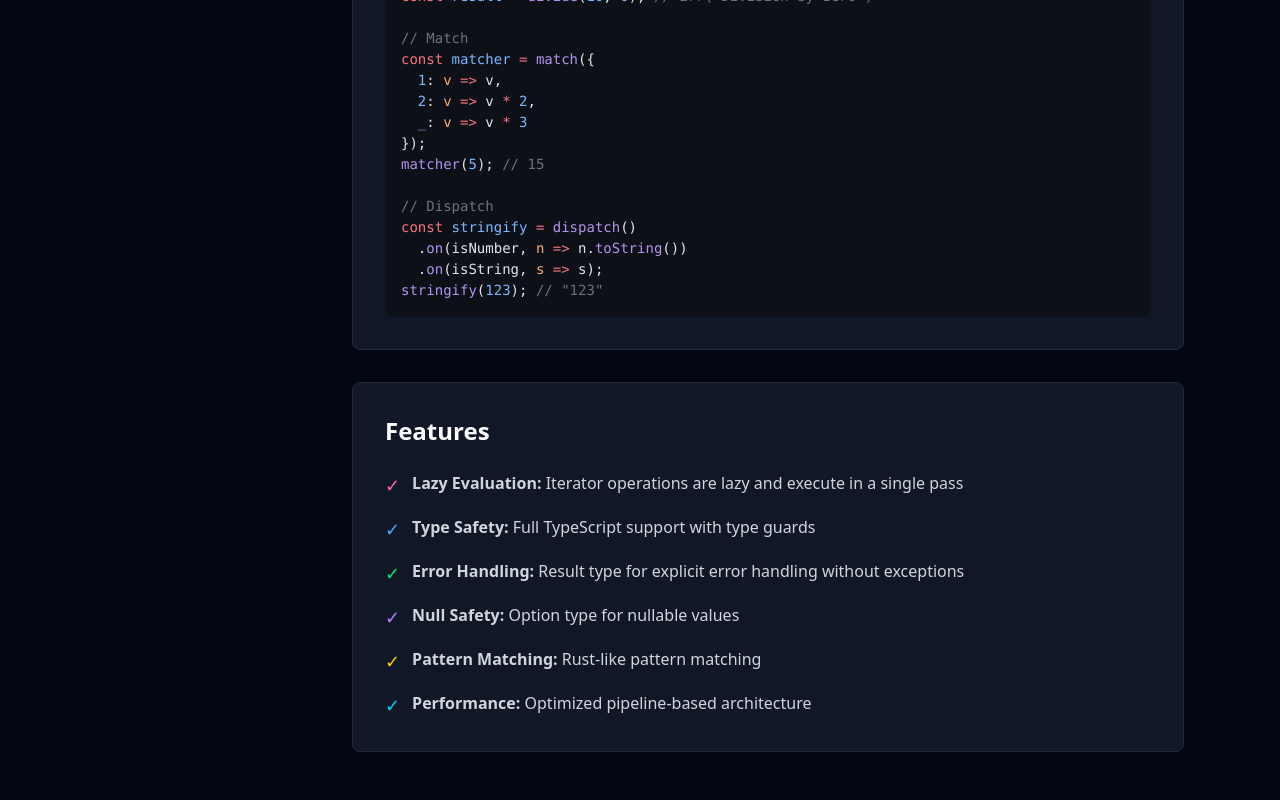
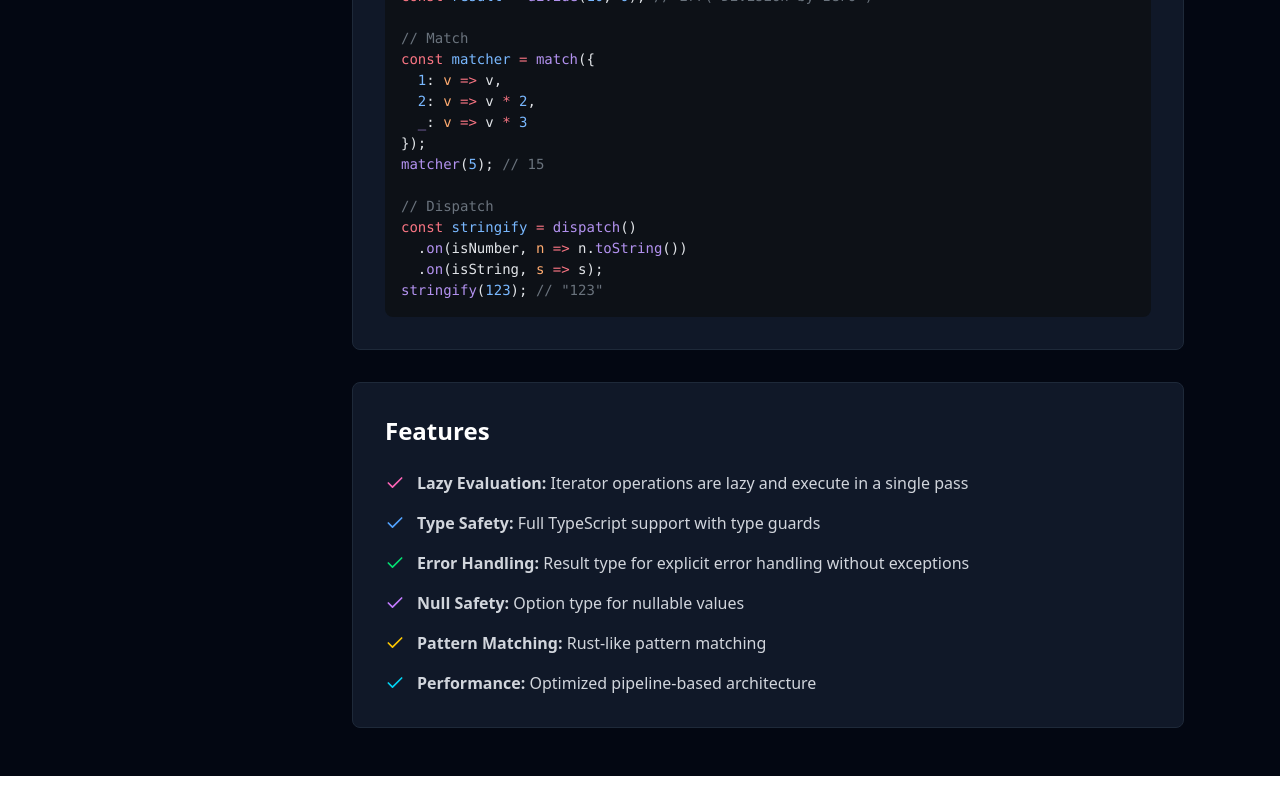
Before and after one commit to LisovskiyIvan/alien-utils, a Vue app in the folder app/docs/: page / in a window 1280 px wide. Shown: the part 1207-2007 px from the top of the page. After the commit the page ends 1983 px from the top, so only its background shows below. Built offline with nearby package versions, Linux system fonts and the light colour scheme.

Commit message:
new icons

```diff
--- a/app/docs/package.json
+++ b/app/docs/package.json
@@ -16,6 +16,7 @@
   },
   "dependencies": {
     "@tailwindcss/vite": "^4.1.18",
+    "lucide-vue-next": "^0.562.0",
     "pinia": "^3.0.4",
     "shiki": "^3.20.0",
     "tailwindcss": "^4.1.18",
--- a/app/docs/src/App.vue
+++ b/app/docs/src/App.vue
@@ -1,17 +1,18 @@
 <script setup lang="ts">
 import { ref } from 'vue'
 import CodeBlock from '@/components/CodeBlock.vue'
+import { Home, RefreshCw, Diamond, CheckCircle, Target, ArrowRightLeft, ArrowUpDown, Check, Zap } from 'lucide-vue-next'
 
 const activeSection = ref<'home' | 'iter' | 'option' | 'result' | 'match' | 'dispatch' | 'bimap'>('home')
 
 const sections = [
-  { id: 'home' as const, label: 'Home', icon: '🏠' },
-  { id: 'iter' as const, label: 'Iter', icon: '🔄' },
-  { id: 'option' as const, label: 'Option', icon: '💎' },
-  { id: 'result' as const, label: 'Result', icon: '✅' },
-  { id: 'match' as const, label: 'Match', icon: '🎯' },
-  { id: 'dispatch' as const, label: 'Dispatch', icon: '🔀' },
-  { id: 'bimap' as const, label: 'Bimap', icon: '🔄' },
+  { id: 'home' as const, label: 'Home', icon: Home },
+  { id: 'iter' as const, label: 'Iter', icon: RefreshCw },
+  { id: 'option' as const, label: 'Option', icon: Diamond },
+  { id: 'result' as const, label: 'Result', icon: CheckCircle },
+  { id: 'match' as const, label: 'Match', icon: Target },
+  { id: 'dispatch' as const, label: 'Dispatch', icon: ArrowRightLeft },
+  { id: 'bimap' as const, label: 'Bimap', icon: ArrowUpDown },
 ]
 
 // Iter code examples
@@ -544,7 +545,7 @@ stringify(123); // "123"`
                 ? 'bg-gradient-to-r from-pink-500/20 to-purple-500/20 text-white border border-pink-500/50'
                 : 'text-gray-400 hover:bg-gray-800 hover:text-gray-200'"
             >
-              <span class="text-xl">{{ section.icon }}</span>
+              <component :is="section.icon" class="w-5 h-5" />
               <span class="font-medium">{{ section.label }}</span>
             </button>
           </li>
@@ -605,27 +606,27 @@ stringify(123); // "123"`
           <h3 class="text-2xl font-bold text-white mb-6">Features</h3>
           <ul class="space-y-4 text-gray-300">
             <li class="flex items-start gap-3">
-              <span class="text-pink-400 text-lg">✓</span>
+              <Check class="text-pink-400 w-5 h-5 flex-shrink-0 mt-0.5" />
               <span><strong>Lazy Evaluation:</strong> Iterator operations are lazy and execute in a single pass</span>
             </li>
             <li class="flex items-start gap-3">
-              <span class="text-blue-400 text-lg">✓</span>
+              <Check class="text-blue-400 w-5 h-5 flex-shrink-0 mt-0.5" />
               <span><strong>Type Safety:</strong> Full TypeScript support with type guards</span>
             </li>
             <li class="flex items-start gap-3">
-              <span class="text-green-400 text-lg">✓</span>
+              <Check class="text-green-400 w-5 h-5 flex-shrink-0 mt-0.5" />
               <span><strong>Error Handling:</strong> Result type for explicit error handling without exceptions</span>
             </li>
             <li class="flex items-start gap-3">
-              <span class="text-purple-400 text-lg">✓</span>
+              <Check class="text-purple-400 w-5 h-5 flex-shrink-0 mt-0.5" />
               <span><strong>Null Safety:</strong> Option type for nullable values</span>
             </li>
             <li class="flex items-start gap-3">
-              <span class="text-yellow-400 text-lg">✓</span>
+              <Check class="text-yellow-400 w-5 h-5 flex-shrink-0 mt-0.5" />
               <span><strong>Pattern Matching:</strong> Rust-like pattern matching</span>
             </li>
             <li class="flex items-start gap-3">
-              <span class="text-cyan-400 text-lg">✓</span>
+              <Check class="text-cyan-400 w-5 h-5 flex-shrink-0 mt-0.5" />
               <span><strong>Performance:</strong> Optimized pipeline-based architecture</span>
             </li>
           </ul>
@@ -635,7 +636,7 @@ stringify(123); // "123"`
       <!-- Iter Section -->
       <div v-if="activeSection === 'iter'" class="max-w-4xl mx-auto px-8 py-12">
         <h2 class="text-4xl font-bold text-white mb-8 flex items-center gap-3">
-          <span class="text-pink-400">🔄</span>
+          <RefreshCw class="text-pink-400 w-10 h-10" />
           Iter Documentation
         </h2>
 
@@ -741,7 +742,7 @@ stringify(123); // "123"`
       <!-- Option Section -->
       <div v-if="activeSection === 'option'" class="max-w-4xl mx-auto px-8 py-12">
         <h2 class="text-4xl font-bold text-white mb-8 flex items-center gap-3">
-          <span class="text-blue-400">💎</span>
+          <Diamond class="text-blue-400 w-10 h-10" />
           Option Documentation
         </h2>
 
@@ -803,7 +804,7 @@ stringify(123); // "123"`
       <!-- Result Section -->
       <div v-if="activeSection === 'result'" class="max-w-4xl mx-auto px-8 py-12">
         <h2 class="text-4xl font-bold text-white mb-8 flex items-center gap-3">
-          <span class="text-green-400">✅</span>
+          <CheckCircle class="text-green-400 w-10 h-10" />
           Result Documentation
         </h2>
 
@@ -868,7 +869,7 @@ stringify(123); // "123"`
       <!-- Match Section -->
       <div v-if="activeSection === 'match'" class="max-w-4xl mx-auto px-8 py-12">
         <h2 class="text-4xl font-bold text-white mb-8 flex items-center gap-3">
-          <span class="text-purple-400">🎯</span>
+          <Target class="text-purple-400 w-10 h-10" />
           Match Documentation
         </h2>
 
@@ -906,7 +907,7 @@ stringify(123); // "123"`
       <!-- Dispatch Section -->
       <div v-if="activeSection === 'dispatch'" class="max-w-4xl mx-auto px-8 py-12">
         <h2 class="text-4xl font-bold text-white mb-8 flex items-center gap-3">
-          <span class="text-orange-400">🔀</span>
+          <ArrowRightLeft class="text-orange-400 w-10 h-10" />
           Dispatch Documentation
         </h2>
 
@@ -1000,19 +1001,19 @@ stringify(123); // "123"`
           <h3 class="text-2xl font-bold text-white mb-4">Use Cases</h3>
           <ul class="space-y-4 text-gray-300">
             <li class="flex items-start gap-3">
-              <span class="text-orange-400 text-lg">🔥</span>
+              <Zap class="text-orange-400 w-5 h-5 flex-shrink-0 mt-0.5" />
               <span><strong>Serialization:</strong> Convert different data types to string representations</span>
             </li>
             <li class="flex items-start gap-3">
-              <span class="text-orange-400 text-lg">🔥</span>
+              <Zap class="text-orange-400 w-5 h-5 flex-shrink-0 mt-0.5" />
               <span><strong>Visitors:</strong> Implement visitor pattern for traversing complex data structures</span>
             </li>
             <li class="flex items-start gap-3">
-              <span class="text-orange-400 text-lg">🔥</span>
+              <Zap class="text-orange-400 w-5 h-5 flex-shrink-0 mt-0.5" />
               <span><strong>AST Processing:</strong> Process abstract syntax trees with type-specific handlers</span>
             </li>
             <li class="flex items-start gap-3">
-              <span class="text-orange-400 text-lg">🔥</span>
+              <Zap class="text-orange-400 w-5 h-5 flex-shrink-0 mt-0.5" />
               <span><strong>Domain APIs:</strong> Create type-safe APIs for domain objects</span>
             </li>
           </ul>
@@ -1022,7 +1023,7 @@ stringify(123); // "123"`
       <!-- Bimap Section -->
       <div v-if="activeSection === 'bimap'" class="max-w-4xl mx-auto px-8 py-12">
         <h2 class="text-4xl font-bold text-white mb-8 flex items-center gap-3">
-          <span class="text-cyan-400">🔄</span>
+          <ArrowUpDown class="text-cyan-400 w-10 h-10" />
           Bimap Documentation
         </h2>
 
```
Also changed, not shown: 1 other file (tests, documents, lock files or other folders).
